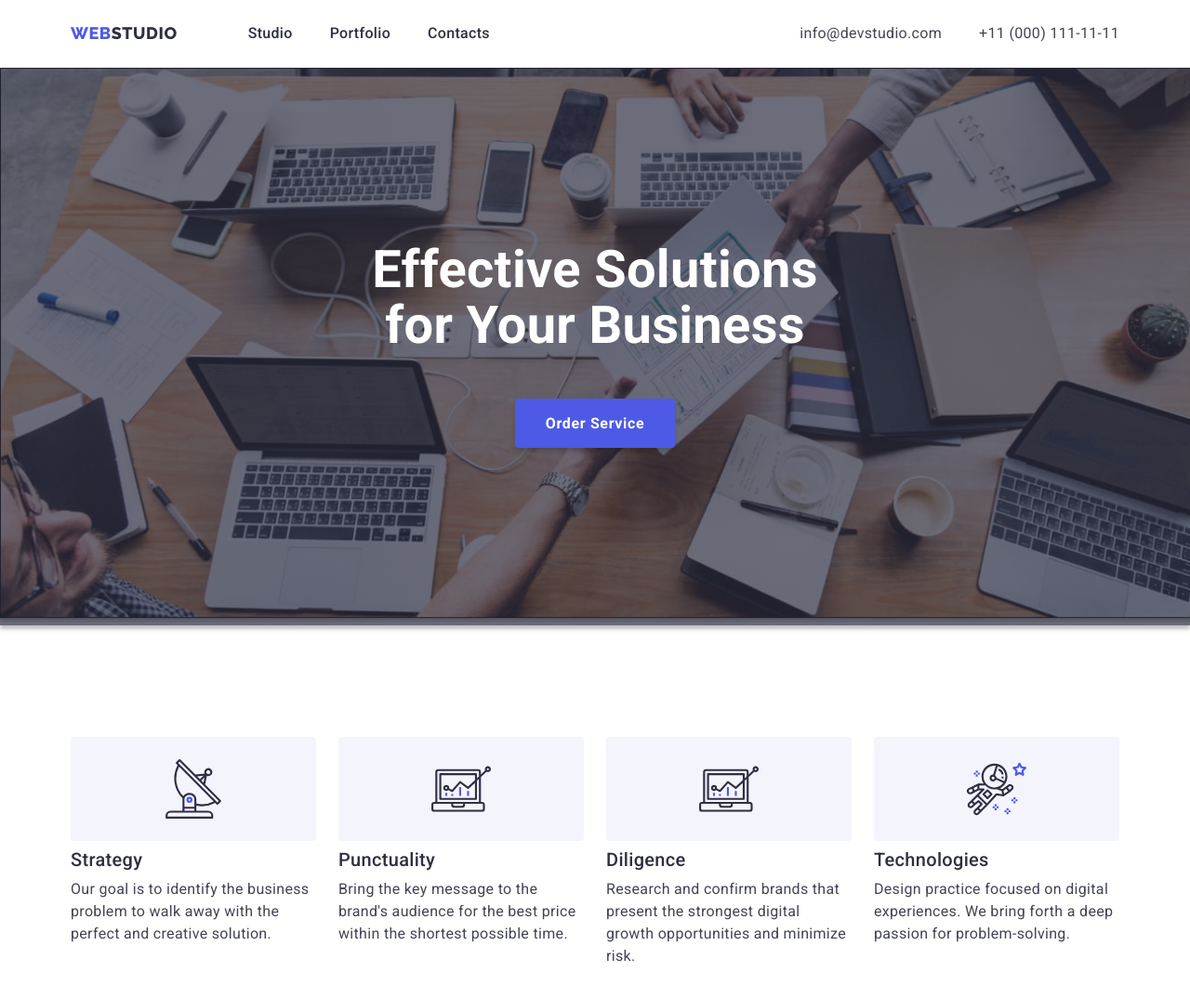
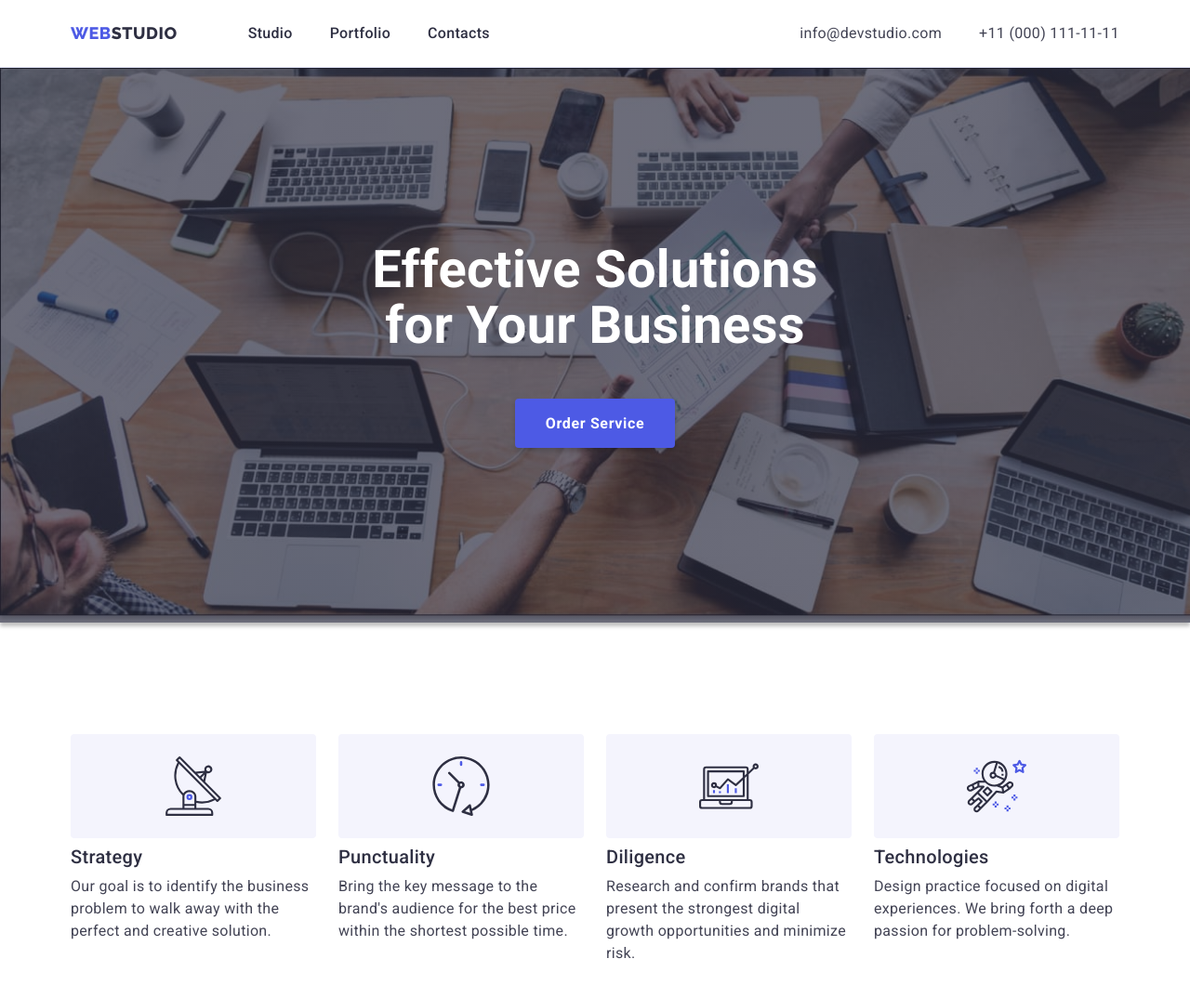
Before and after one commit to KaterynaRatych/goit-markup-hw-04, a plain HTML site: page index.html in a window 1280 px wide. Shown: the top 1074 px of the page at 93% size. Drawn offline with nearby package versions, Linux system fonts and the light colour scheme.

Commit message:
homework 4

```diff
--- a/css/styles.css
+++ b/css/styles.css
@@ -111,7 +111,6 @@ body {
   text-align: center;
   padding-bottom: 188px;
   padding-top: 188px;
-  height: 600px;
   max-width: 1440px;
   margin: 0 auto;
   background-image: linear-gradient(
@@ -310,13 +309,9 @@ img {
   border-right: 0.5px solid var(--color-light);
   border-bottom: 0.5px solid var(--color-light);
 }
-.advantages-pictures {
-  display: flex;
-  gap: 24px;
-}
 .advantages-pic {
   height: 112px;
-  width: 264px;
+  width: 100%;
   background-color: var(--color-light);
   border-radius: 4px;
   border: 1px solid transparent;
--- a/index.html
+++ b/index.html
@@ -64,30 +64,13 @@
         <div class="container">
           <!-- Потрібно приховати -->
           <h2 class="visually-hidden">Our advantages</h2>
-          <ul class="list" class="advantages-pictures">
-            <li class="advantages-pic">
-              <svg width="64" height="64">
-                <use href="./images/icons.svg#icon-antenna"></use>
-              </svg>
-            </li>
-            <li class="advantages-pic">
-              <svg width="64" height="64">
-                <use href="./images/icons.svg#icon-diagram"></use>
-              </svg>
-            </li>
-            <li class="advantages-pic">
-              <svg width="64" height="64">
-                <use href="./images/icons.svg#icon-diagram"></use>
-              </svg>
-            </li>
-            <li class="advantages-pic">
-              <svg width="64" height="64">
-                <use href="./images/icons.svg#icon-astronaut"></use>
-              </svg>
-            </li>
-          </ul>
           <ul class="list">
             <li class="advantages-item">
+              <div class="advantages-pic">
+                <svg width="64" height="64">
+                  <use href="./images/icons.svg#icon-antenna"></use>
+                </svg>
+              </div>
               <h3 class="subtitle">Strategy</h3>
               <p>
                 Our goal is to identify the business problem to walk away with
@@ -95,6 +78,11 @@
               </p>
             </li>
             <li class="advantages-item">
+              <div class="advantages-pic">
+                <svg width="64" height="64">
+                  <use href="./images/icons.svg#icon-clock"></use>
+                </svg>
+              </div>
               <h3 class="subtitle">Punctuality</h3>
               <p>
                 Bring the key message to the brand's audience for the best price
@@ -102,6 +90,11 @@
               </p>
             </li>
             <li class="advantages-item">
+              <div class="advantages-pic">
+                <svg width="64" height="64">
+                  <use href="./images/icons.svg#icon-diagram"></use>
+                </svg>
+              </div>
               <h3 class="subtitle">Diligence</h3>
               <p>
                 Research and confirm brands that present the strongest digital
@@ -109,6 +102,11 @@
               </p>
             </li>
             <li class="advantages-item">
+              <div class="advantages-pic">
+                <svg width="64" height="64">
+                  <use href="./images/icons.svg#icon-astronaut"></use>
+                </svg>
+              </div>
               <h3 class="subtitle">Technologies</h3>
               <p>
                 Design practice focused on digital experiences. We bring forth a
```
